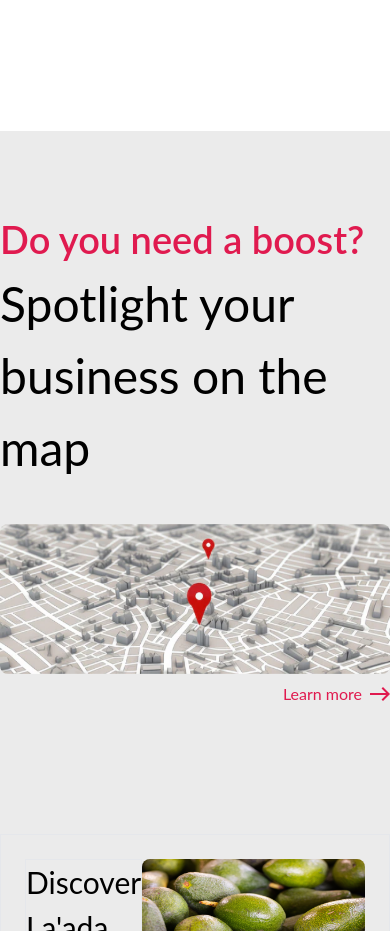
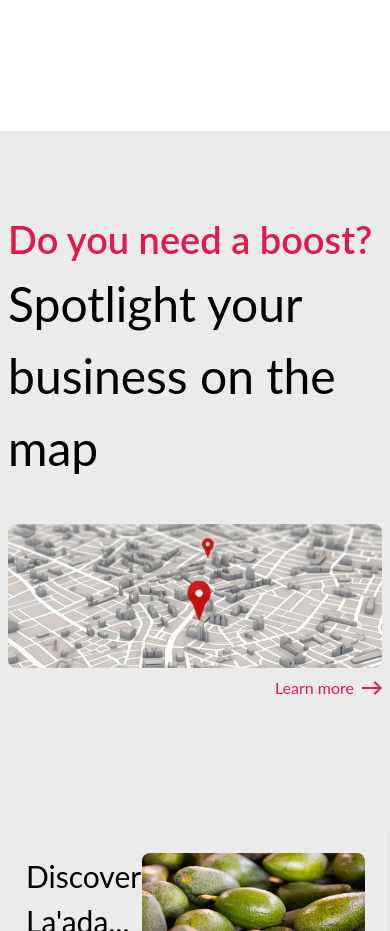
Before and after one commit to dettah/laada, a React (Vite) app: page / in a window 390 px wide. Shown: the part 5200-6131 px from the top of the page. Built offline with nearby package versions, Linux system fonts and the light colour scheme.

Commit message:
responsiveness on landing

```diff
--- a/src/pages/LandingPage.jsx
+++ b/src/pages/LandingPage.jsx
@@ -281,7 +281,7 @@ const LandingPage = () => {
       </div>
       <div className='bg-[#EBEBEB] lg:px-20'>
 
-        <div className='mb-7 '>
+        <div className='mb-7 sm:px-0 px-2 '>
           <div className='pt-20'>
             <h3 className='text-[38px] md:text-[52px] font-semibold text-[#E01A4F]' data-aos='fade-up'>Do you need a boost?</h3>
             <h4 className='mb-10 text-[48px]' data-aos='fade-up'>Spotlight your business on the map</h4>
```
